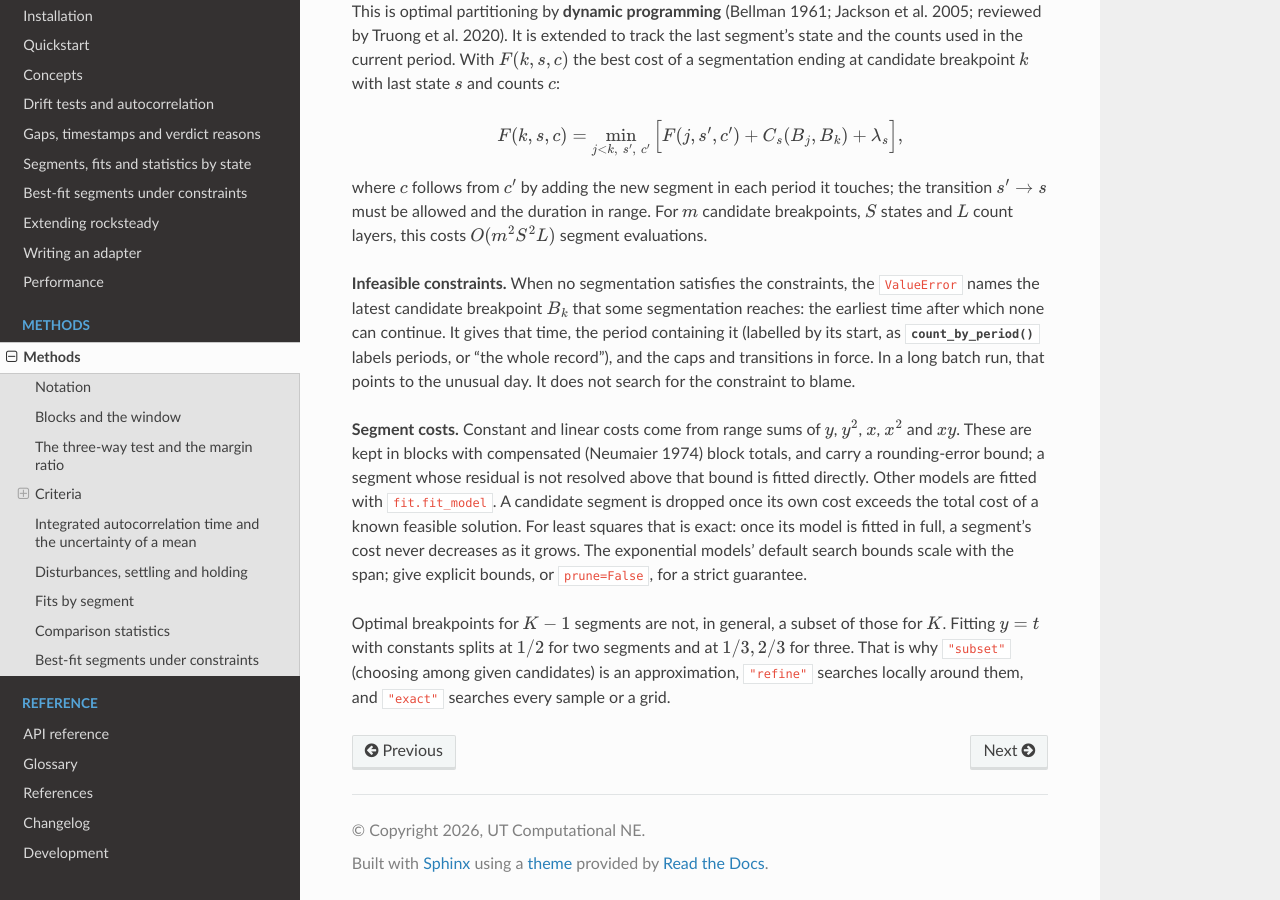
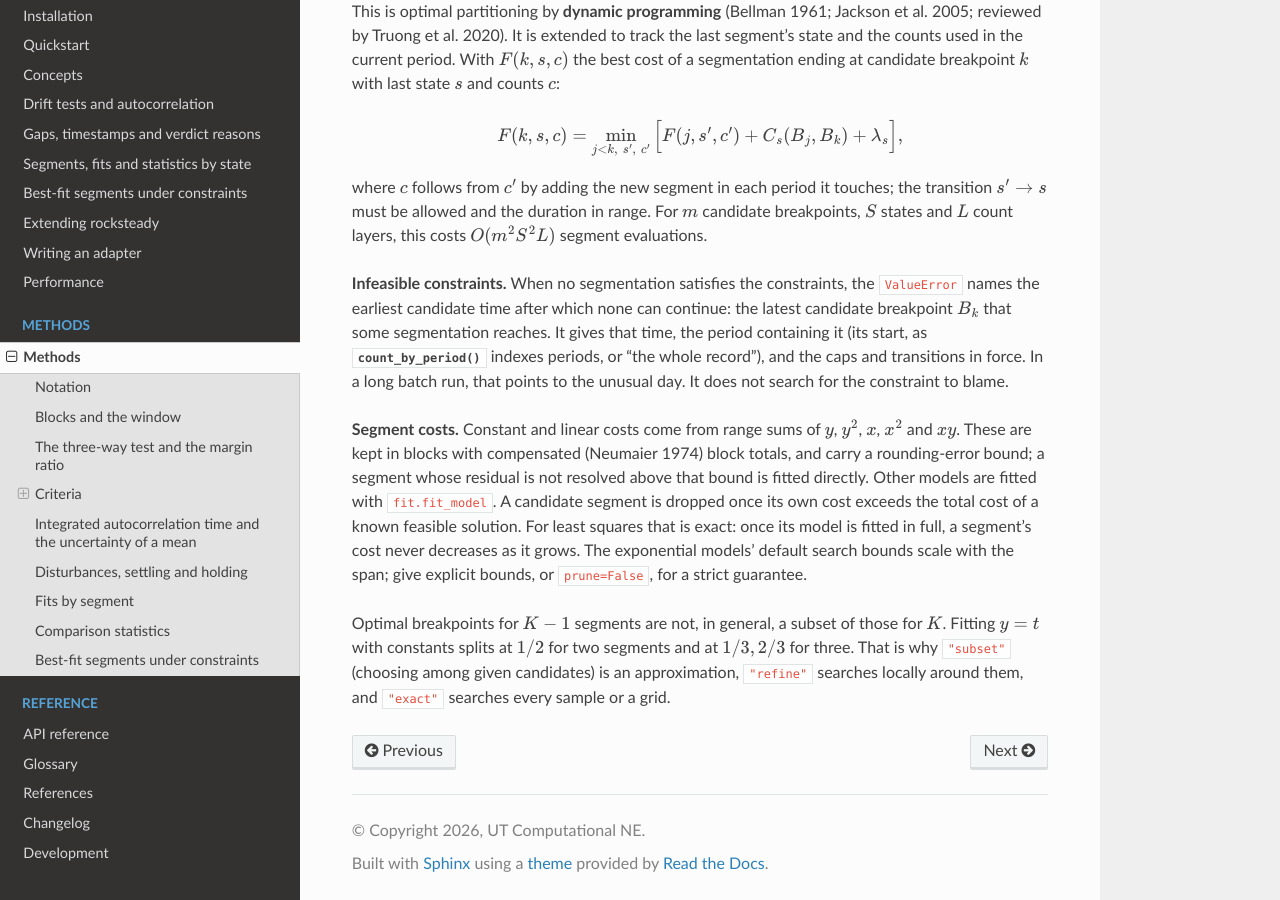
Before and after one commit to UT-Computational-NE/rocksteady, a Sphinx documentation site: the page built from docs/source/guide/methods.md, in a window 1280 px wide and 900 px high, scrolled down 7821 px. Built offline with Sphinx 7.4.7 and the Read the Docs theme 3.1.0, drawn with Linux system fonts in a browser that asks for light colours.

Commit message:
Review: period wording per the glossary, clearer message (#62)
Say count_by_period indexes periods (a label is the detector's), call the
point the earliest candidate time throughout, and say none can continue
from it. in_force is required; drop the duplicate Raises block.

Co-Authored-By: Claude Opus 5.5 <noreply@anthropic.com>

```diff
--- a/docs/source/guide/methods.md
+++ b/docs/source/guide/methods.md
@@ -438,10 +438,10 @@ range. For $m$ candidate breakpoints, $S$ states and $L$ count layers, this
 costs $O(m^2 S^2 L)$ segment evaluations.
 
 **Infeasible constraints.** When no segmentation satisfies the constraints,
-the `ValueError` names the latest candidate breakpoint $B_k$ that some
-segmentation reaches: the earliest time after which none can continue. It
-gives that time, the period containing it (labelled by its start, as
-{py:func}`~rocksteady.optimal.count_by_period` labels periods, or "the whole
+the `ValueError` names the earliest candidate time after which none can
+continue: the latest candidate breakpoint $B_k$ that some segmentation
+reaches. It gives that time, the period containing it (its start, as
+{py:func}`~rocksteady.optimal.count_by_period` indexes periods, or "the whole
 record"), and the caps and transitions in force. In a long batch run, that
 points to the unusual day. It does not search for the constraint to blame.
 
```
Also changed, not shown: CHANGELOG.md (+1 -1 lines), 2 other files.
